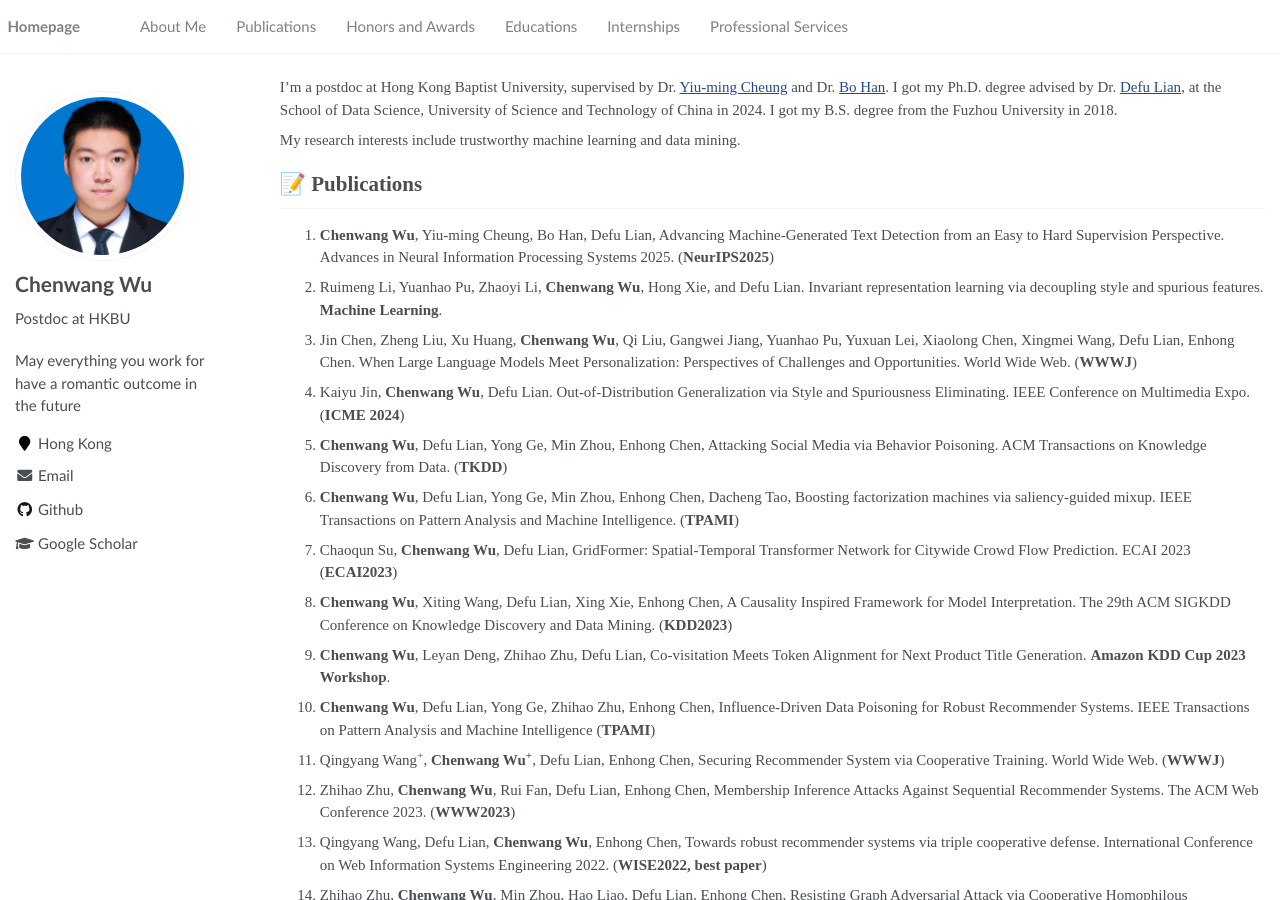
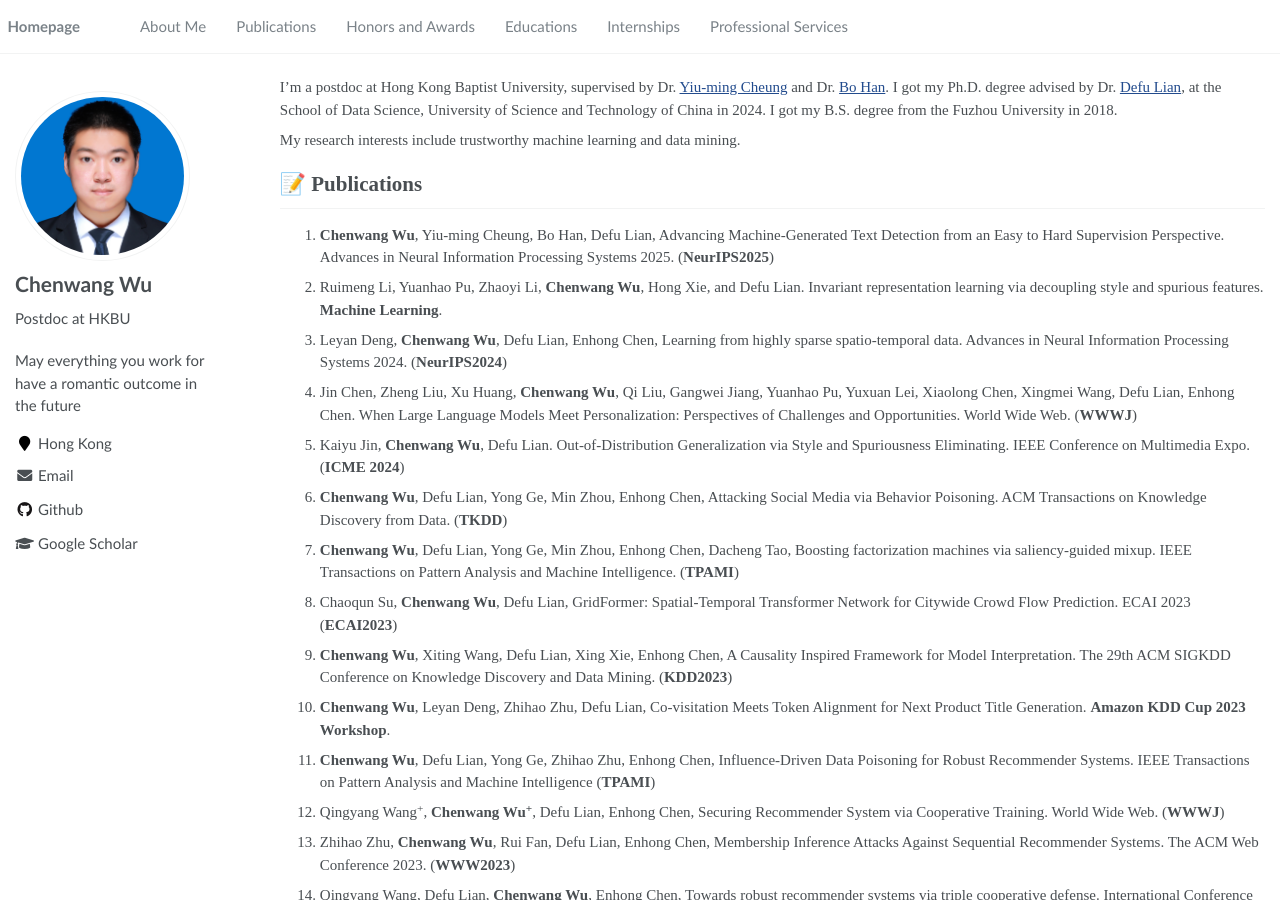
Before and after one commit to Daftstone/Daftstone.github.io, a Jekyll site: the page built from _pages/about.md, in a window 1280 px wide and 900 px high. Built offline with Jekyll 4.4.1, drawn with Linux system fonts in a browser that asks for light colours.

Commit message:
Update about.md

```diff
--- a/_pages/about.md
+++ b/_pages/about.md
@@ -28,6 +28,7 @@ My research interests include trustworthy machine learning and data mining.
 # 📝 Publications
 1. **Chenwang Wu**, Yiu-ming Cheung, Bo Han, Defu Lian, Advancing Machine-Generated Text Detection from an Easy to Hard Supervision Perspective. Advances in Neural Information Processing Systems 2025. (**NeurIPS2025**)
 1. Ruimeng Li, Yuanhao Pu, Zhaoyi Li, **Chenwang Wu**, Hong Xie, and Defu Lian. Invariant representation learning via decoupling style and spurious features. **Machine Learning**.
+2. Leyan Deng, **Chenwang Wu**, Defu Lian, Enhong Chen, Learning from highly sparse spatio-temporal data. Advances in Neural Information Processing Systems 2024. (**NeurIPS2024**)
 1. Jin Chen, Zheng Liu, Xu Huang, **Chenwang Wu**, Qi Liu, Gangwei Jiang, Yuanhao Pu, Yuxuan Lei, Xiaolong Chen, Xingmei Wang, Defu Lian, Enhong Chen. When Large Language Models Meet Personalization: Perspectives of Challenges and Opportunities. World Wide Web. (**WWWJ**)
 2. Kaiyu Jin, **Chenwang Wu**, Defu Lian. Out-of-Distribution Generalization via Style and Spuriousness Eliminating. IEEE Conference on Multimedia Expo. (**ICME 2024**)
 1. **Chenwang Wu**, Defu Lian, Yong Ge, Min Zhou, Enhong Chen, Attacking Social Media via Behavior Poisoning. ACM Transactions on Knowledge Discovery from Data. (**TKDD**)
```
